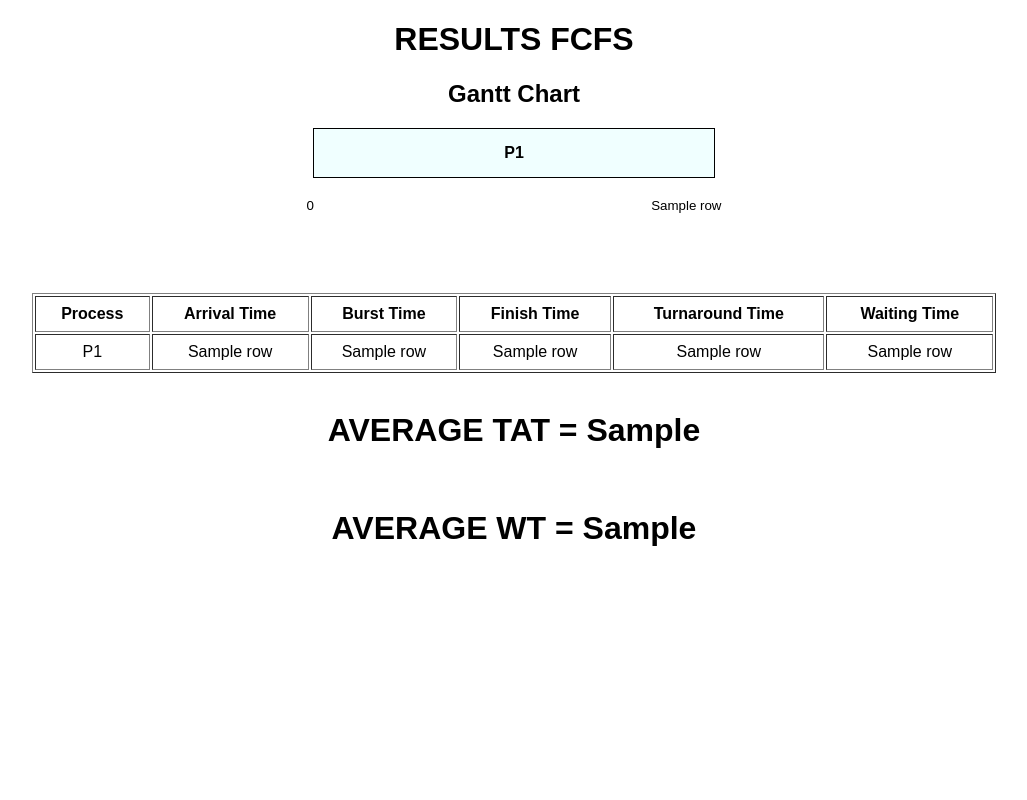
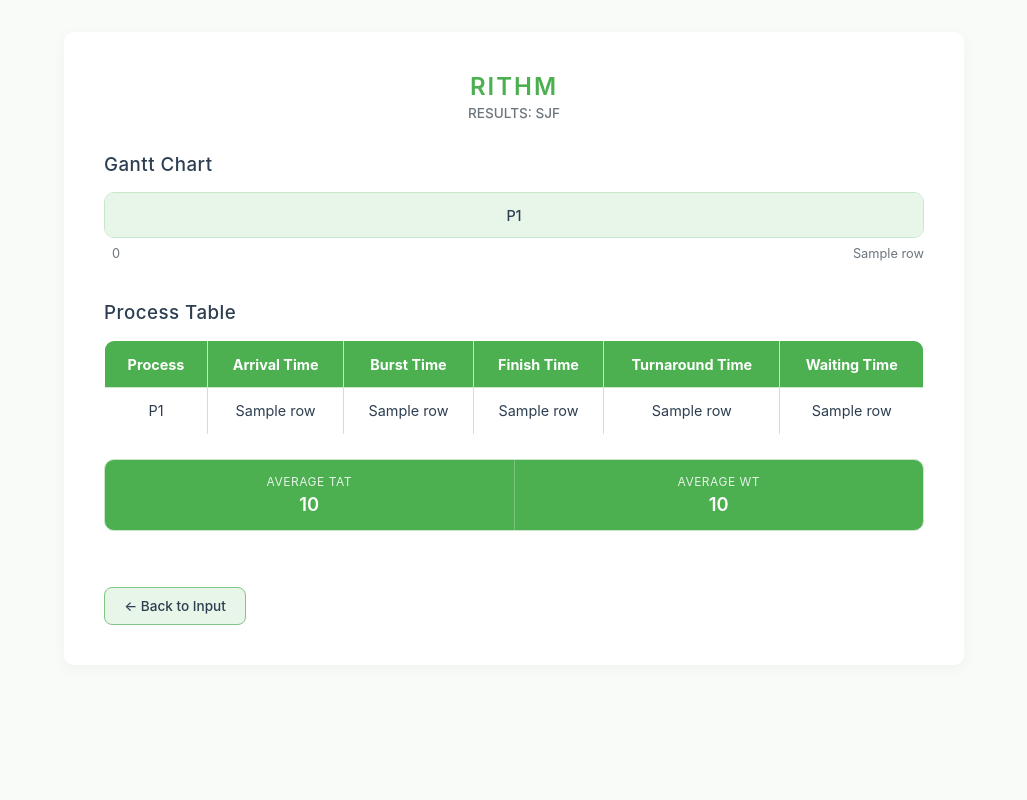
Before and after one commit to FirstLight-IT/Rithm, a Python web app: template website/templates/main.html in a window 1280 px wide. Shown: the whole page, without its empty margins (126-1153 px from the left). Run offline with Jinja, Linux system fonts and the light colour scheme; the template is opened without the code that fills it: most values are stand-ins (such as "Sample title", 1, 10 or a date in 2020).

Commit message:
Version 1.0 | Added Frontend Design using HTML and CSS

```diff
--- a/website/static/main.css
+++ /dev/null
@@ -1,40 +0,0 @@
-body{
-    font-family: Arial, Helvetica, sans-serif;
-    text-align: center;
-
-}
-
-.chart{
-    display: flex;
-    width: 400px;
-    margin: 20px auto;
-    border: 1px solid black;
-}
-
-.task{
-    flex: 1;
-    padding: 15px 0;
-    border-right: 1px solid black;
-    background-color:azure;
-    font-weight: bold;
-}
-
-.task:last-child{
-    border-right: none;
-}
-
-.labels{
-    width:415px;
-    margin: 0 auto;
-    display: flex;
-    justify-content: space-between
-}
-
-.table-container{
-
-    display: flex;
-    flex-direction: column;
-    margin: 150px;
-    margin-top: 80px;
-
-}
--- /dev/null
+++ b/website/static/results.css
@@ -0,0 +1,189 @@
+:root {
+    --light-green: #e8f5e9;
+    --theme-green: #81c784;
+    --dark-green: #4caf50;
+    --border-green: #c8e6c9;
+    --text-dark: #2c3e50;
+    --text-muted: #6c757d;
+    --white: #ffffff;
+    --bg-light: #f9fbf9;
+    --radius: 10px;
+}
+
+* {
+    margin: 0;
+    padding: 0;
+    box-sizing: border-box;
+    font-family: 'Inter', system-ui, -apple-system, sans-serif;
+}
+
+body {
+    background-color: var(--bg-light);
+    color: var(--text-dark);
+    padding: 2rem;
+    min-height: 100vh;
+}
+
+.results-container {
+    max-width: 900px;
+    margin: 0 auto;
+    background: var(--white);
+    padding: 2.5rem;
+    border-radius: var(--radius);
+    box-shadow: 0 4px 16px rgba(0,0,0,0.04);
+}
+
+.results-header {
+    text-align: center;
+    margin-bottom: 2rem;
+}
+
+.results-header h2 {
+    font-weight: 600;
+    letter-spacing: 2px;
+    color: var(--dark-green);
+}
+
+.results-header p {
+    font-size: 0.85rem;
+    color: var(--text-muted);
+    margin-top: 0.25rem;
+    font-weight: 500;
+}
+
+h3 {
+    font-weight: 500;
+    margin-bottom: 1rem;
+    color: var(--text-dark);
+    letter-spacing: 0.5px;
+}
+
+/* Gantt Chart */
+.gantt-section, .table-section {
+    margin-bottom: 2.5rem;
+}
+
+.gantt-chart {
+    display: flex;
+    border: 1px solid var(--border-green);
+    border-radius: var(--radius);
+    overflow: hidden;
+    margin-bottom: 0.5rem;
+}
+
+.gantt-bar {
+    flex: 1;
+    padding: 0.85rem 0;
+    background-color: var(--light-green);
+    border-right: 1px solid var(--border-green);
+    text-align: center;
+    font-weight: 500;
+    font-size: 0.9rem;
+    color: var(--text-dark);
+}
+
+.gantt-bar:last-child { border-right: none; }
+
+.gantt-times {
+    display: flex;
+    justify-content: space-between;
+    font-size: 0.8rem;
+    color: var(--text-muted);
+    padding: 0;
+    margin-top: 6px;
+}
+
+.gantt-times span {
+    flex: 0 0 auto;
+    min-width: 24px;
+    text-align: center;
+}
+
+/* Process Table */
+.process-table {
+    width: 100%;
+    border-collapse: collapse;
+    border-radius: var(--radius);
+    overflow: hidden;
+    border: 1px solid var(--border-green);
+}
+
+.process-table thead tr {
+    background-color: var(--dark-green);
+    color: var(--white);
+}
+
+.process-table th, .process-table td {
+    padding: 0.9rem 1rem;
+    text-align: center;
+    border-bottom: 1px solid var(--border-green);
+    border-right: 1px solid var(--border-green);
+    font-size: 0.9rem;
+}
+
+.process-table th:last-child, .process-table td:last-child {
+    border-right: none;
+}
+
+.process-table tbody tr:nth-child(even) {
+    background-color: var(--light-green);
+}
+
+.process-table tbody tr:hover {
+    background-color: #d4edda;
+}
+
+/* Averages */
+.averages {
+    display: flex;
+    width: 100%;
+    margin-top: 1.5rem; /* CHANGE 2: Added spacing between table and averages */
+    border: 1px solid var(--border-green);
+    border-radius: var(--radius);
+    overflow: hidden;
+    background-color: var(--dark-green);
+}
+
+.avg-box {
+    flex: 1;
+    padding: 0.9rem 1rem;
+    text-align: center;
+    color: var(--white);
+    border-right: 1px solid rgba(255,255,255,0.25);
+    display: flex;
+    flex-direction: column;
+    gap: 0.25rem;
+}
+
+.avg-box:last-child { border-right: none; }
+
+.avg-box span {
+    font-size: 0.75rem;
+    opacity: 0.85;
+    text-transform: uppercase;
+    letter-spacing: 0.5px;
+}
+
+.avg-box strong {
+    font-size: 1.15rem;
+    font-weight: 600;
+}
+
+.back-btn {
+    display: inline-block;
+    margin-top: 1rem;
+    padding: 0.65rem 1.2rem;
+    background-color: var(--light-green);
+    color: var(--text-dark);
+    text-decoration: none;
+    border-radius: 8px;
+    font-size: 0.85rem;
+    font-weight: 500;
+    transition: all 0.2s;
+    border: 1px solid var(--theme-green);
+}
+
+.back-btn:hover {
+    background-color: var(--theme-green);
+    color: var(--white);
+}
--- a/website/templates/main.html
+++ b/website/templates/main.html
@@ -1,26 +1,37 @@
 {% extends 'base.html' %}
-{% block styles %}<link rel="stylesheet" href="../static/main.css">{% endblock %}
+
+{% block styles %}
+<link rel="stylesheet" href="{{ url_for('static', filename='results.css') }}">
+{% endblock %}
 
 {% block content %}
+<div class="results-container">
+    <header class="results-header">
+        <h2>RITHM</h2>
+        <p>RESULTS: {% if session.get('algorithm') == True %}FCFS{% else %}SJF{% endif %}</p>
+    </header>
 
-    <h1>RESULTS FCFS</h1>
-
-    <h2>Gantt Chart</h2>
-    <div class="chart">
+    <section class="gantt-section">
+        <h3>Gantt Chart</h3>
+        <div class="gantt-wrapper">
+            <div class="gantt-chart">
                 {% for row in table %}
-            <div class="task">P{{ row[0] }}</div>
+                <div class="gantt-bar">P{{ row[0] }}</div>
                 {% endfor %}
             </div>
-    <div class="labels">
-        <small>0</small>
+            <div class="gantt-times">
+                <span class="t-start">0</span>
                 {% for row in table %}
-        <small>{{ row[3] }}</small>
+                <span class="t-end">{{ row[3] }}</span>
                 {% endfor %}
             </div>
+        </div>
+    </section>
 
-
-    <div class="table-container">
-        <table border="1" cellpadding="8">
+    <section class="table-section">
+        <h3>Process Table</h3>
+        <table class="process-table">
+            <thead>
                 <tr>
                     <th>Process</th>
                     <th>Arrival Time</th>
@@ -29,24 +40,27 @@
                     <th>Turnaround Time</th>
                     <th>Waiting Time</th>
                 </tr>
-
+            </thead>
+            <tbody>
                 {% for row in sortedTable %}
                 <tr>
-                <td>P{{ row[0] }}</td>
-                <td>{{ row[1] }}</td>
-                <td>{{ row[2] }}</td>
-                <td>{{ row[3] }}</td>
-                <td>{{ row[4] }}</td>
-                <td>{{ row[5] }}</td>
-            </tr>
-            {% endfor%}
-
+                    <td>P{{ row[0] }}</td> <td>{{ row[1] }}</td> <td>{{ row[2] }}</td> <td>{{ row[3] }}</td> <td>{{ row[4] }}</td> <td>{{ row[5] }}</td> </tr>
+                {% endfor %}
+            </tbody>
         </table>
 
-        <br><h1>AVERAGE TAT = {{AveTAT}}</h1>
-        <br><h1>AVERAGE WT = {{AveWT}}</h1>
+        <div class="averages">
+            <div class="avg-box">
+                <span>AVERAGE TAT</span>
+                <strong>{{ AveTAT|round(2) }}</strong>
+            </div>
+            <div class="avg-box">
+                <span>AVERAGE WT</span>
+                <strong>{{ AveWT|round(2) }}</strong>
+            </div>
+        </div>
+    </section>
 
+    <a href="{{ url_for('routes.home') }}" class="back-btn">← Back to Input</a>
 </div>
-
-
 {% endblock %}
```
Also changed, not shown: website/static/input.css (added, +154 -0 lines), website/templates/home.html (+38 -20 lines), website/static/style.css (deleted). Lines whose indentation alone changed are shown as unchanged.
